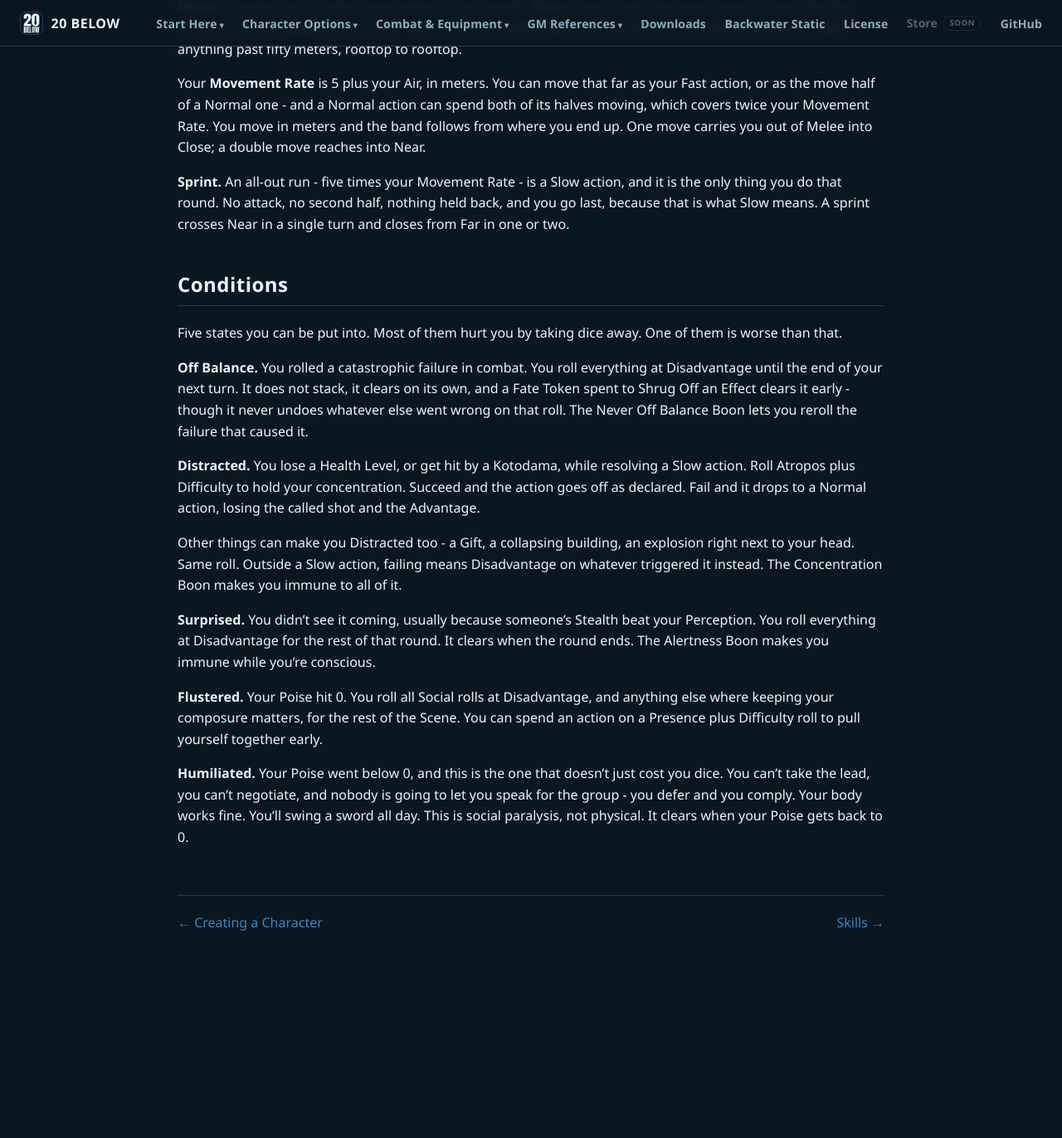
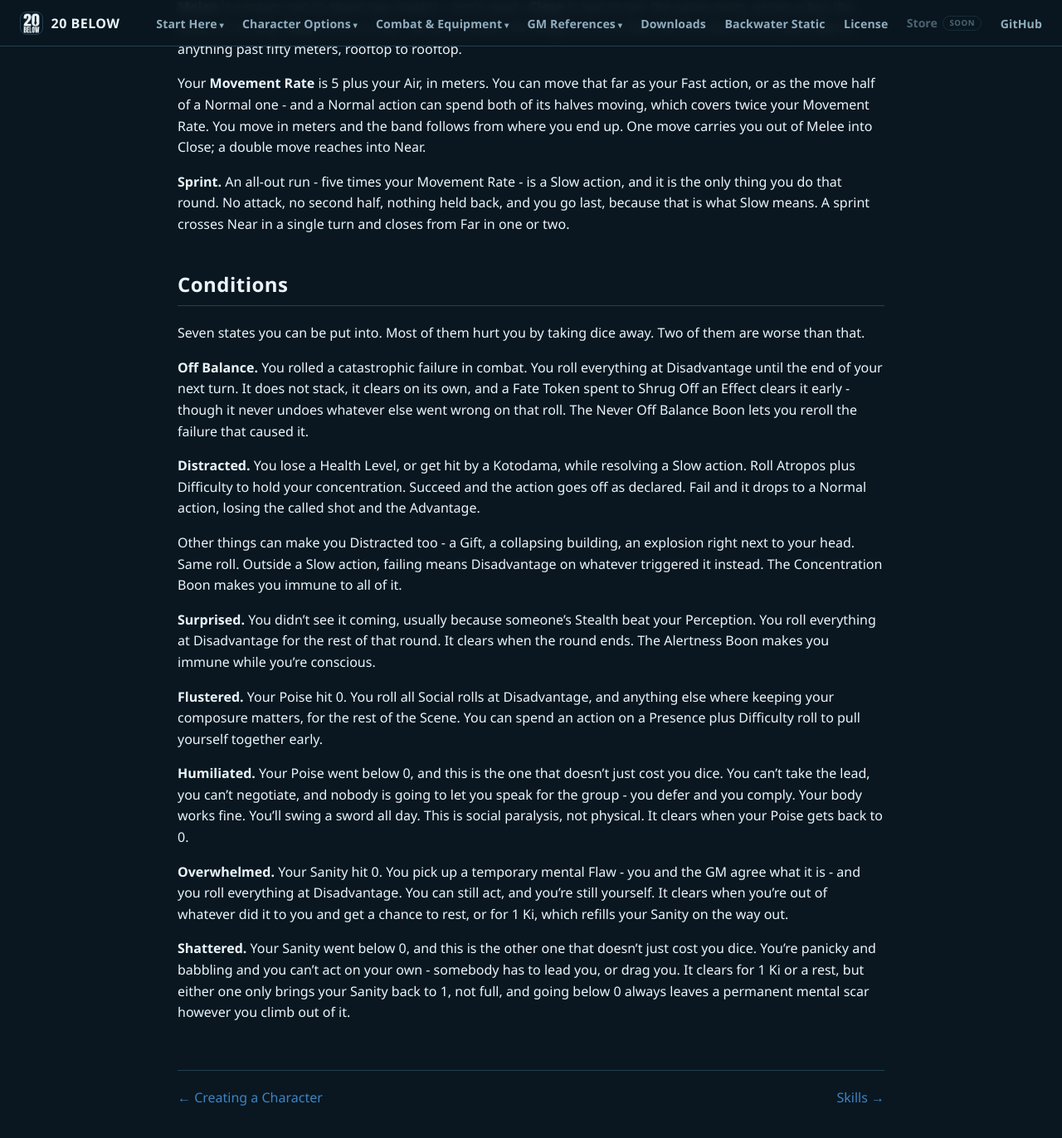
Before and after one commit to feralucce/20_Below, a Jekyll site: the page built from webbook/how-to-play.md, in a window 1280 px wide and 1400 px high, scrolled down 8102 px. Shown: the top 1372 px of the window at 83% size. Built offline with Jekyll 4.4.1, drawn with Linux system fonts in a browser that asks for light colours; before the commit the page ends 9291 px from its top, so only the background shows below that.

Commit message:
Add Overwhelmed and Shattered to the Conditions list
Sanity 0 is Overwhelmed; below 0 is Shattered. Chapter 4 had neither,
which is why its list never balanced: Poise carried both of its states,
Flustered at 0 and Humiliated below it, and Humiliated's own entry drew a
contrast against a Shattered the chapter never defined. Five states
becomes seven, and one that is worse than losing dice becomes two.

This also corrects the quick reference, which has been live since this
afternoon saying "Shattered - Sanity hit 0" in its Conditions table and
"Sanity - Shattered" under At Zero. Both were wrong. Overwhelmed is the
zero-point; Shattered is past it.

rules/rules.md's "status effects defined so far" list never learned about
either one, so it now names them and points at Sanity, where they are
actually defined.

The extra Conditions row put page 1 of the sheet five pixels over, so the
ladder's row padding drops from .16em to .14em. Rows stay at 25px and all
three pages measure clean.

Includes the Piercing Edge wording from the Signature Move change, which
missed that commit.

Co-Authored-By: Claude Opus 5 <noreply@anthropic.com>

```diff
--- a/brew/brew.css
+++ b/brew/brew.css
@@ -331,7 +331,7 @@ button[aria-pressed="true"]{background:var(--ui-accent-dim); border-color:var(--
 /* A lookup table carries tighter rows than body copy. This one is read
    a line at a time mid-roll, not left to right, and the extra leading
    only costs page count. */
-.page .wide--difficulty td,.page .wide--difficulty th{padding-top:.16em;padding-bottom:.16em}
+.page .wide--difficulty td,.page .wide--difficulty th{padding-top:.14em;padding-bottom:.14em}
 .page .wide--difficulty td:first-child,.page .wide--difficulty th:first-child{width:11%}
 .page .wide--difficulty td:nth-child(2),.page .wide--difficulty th:nth-child(2){width:22%}
 .page .wide--difficulty tbody tr:nth-child(1){background:hsla(356,72%,48%,.13)}
--- a/tools/build-quick-reference.py
+++ b/tools/build-quick-reference.py
@@ -153,7 +153,7 @@ nav_section: start
   /* A lookup table carries tighter rows than body copy. This one is read
      a line at a time mid-roll, not left to right, and the extra leading
      only costs page count. */
-  .wide--difficulty td,.wide--difficulty th{padding-top:.16em;padding-bottom:.16em}
+  .wide--difficulty td,.wide--difficulty th{padding-top:.14em;padding-bottom:.14em}
   .wide--difficulty td:first-child,.wide--difficulty th:first-child{width:11%}
   .wide--difficulty td:nth-child(2),.wide--difficulty th:nth-child(2){width:22%}
   .wide--difficulty tbody tr:nth-child(1){background:hsla(356,72%,48%,.13)}
--- a/webbook/how-to-play.md
+++ b/webbook/how-to-play.md
@@ -255,7 +255,7 @@ Your **Movement Rate** is 5 plus your Air, in meters. You can move that far as y
 
 ## Conditions
 
-Five states you can be put into. Most of them hurt you by taking dice away. One of them is worse than that.
+Seven states you can be put into. Most of them hurt you by taking dice away. Two of them are worse than that.
 
 **Off Balance.** You rolled a catastrophic failure in combat. You roll everything at Disadvantage until the end of your next turn. It does not stack, it clears on its own, and a Fate Token spent to Shrug Off an Effect clears it early - though it never undoes whatever else went wrong on that roll. The Never Off Balance Boon lets you reroll the failure that caused it.
 
@@ -268,3 +268,7 @@ Other things can make you Distracted too - a Gift, a collapsing building, an exp
 **Flustered.** Your Poise hit 0. You roll all Social rolls at Disadvantage, and anything else where keeping your composure matters, for the rest of the Scene. You can spend an action on a Presence plus Difficulty roll to pull yourself together early.
 
 **Humiliated.** Your Poise went below 0, and this is the one that doesn’t just cost you dice. You can’t take the lead, you can’t negotiate, and nobody is going to let you speak for the group - you defer and you comply. Your body works fine. You’ll swing a sword all day. This is social paralysis, not physical. It clears when your Poise gets back to 0.
+
+**Overwhelmed.** Your Sanity hit 0. You pick up a temporary mental Flaw - you and the GM agree what it is - and you roll everything at Disadvantage. You can still act, and you’re still yourself. It clears when you’re out of whatever did it to you and get a chance to rest, or for 1 Ki, which refills your Sanity on the way out.
+
+**Shattered.** Your Sanity went below 0, and this is the other one that doesn’t just cost you dice. You’re panicky and babbling and you can’t act on your own - somebody has to lead you, or drag you. It clears for 1 Ki or a rest, but either one only brings your Sanity back to 1, not full, and going below 0 always leaves a permanent mental scar however you climb out of it.
```
Also changed, not shown: brew/examples/player-quick-reference.md (+3 -2 lines), docs/player-quick-reference.html (+4 -3 lines), rules/rules.md (+1 -1 lines), webbook/gifts.md (+1 -1 lines).
